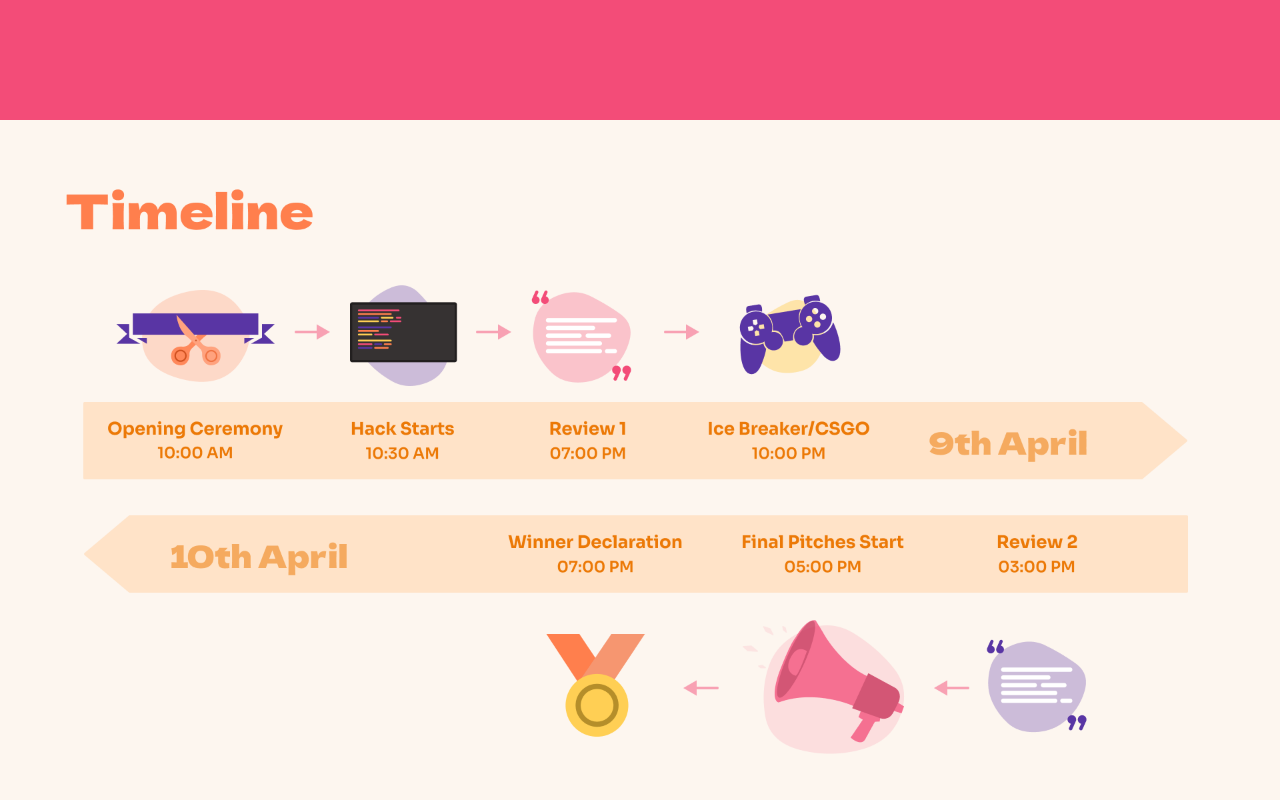
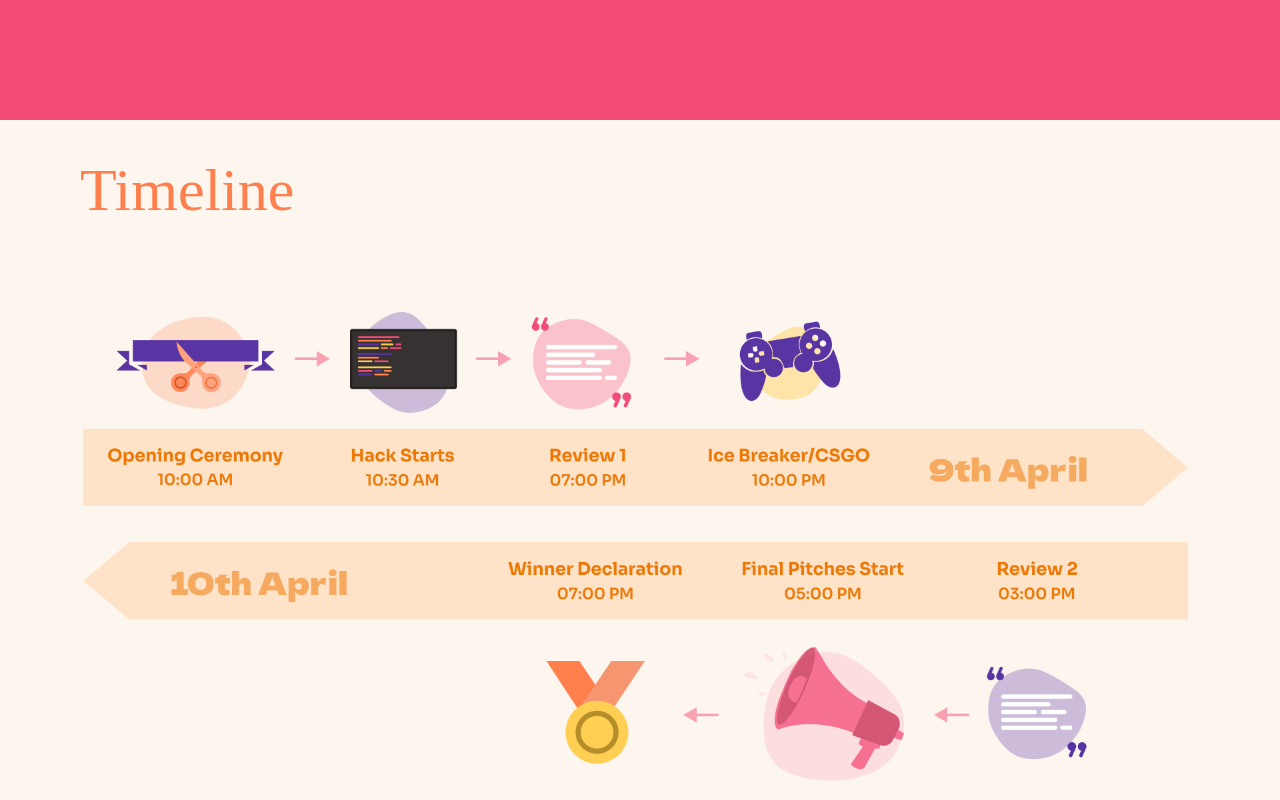
Before and after one commit to pranjaltimsina/WT22, a React (Create React App) app: page / in a window 1280 px wide. Shown: the part 1480-2280 px from the top of the page. Built offline with nearby package versions, Linux system fonts and the light colour scheme; a web font is replaced by a local one.

Commit message:
feat: add contact illustration

```diff
--- a/src/About/About.jsx
+++ b/src/About/About.jsx
@@ -32,9 +32,7 @@ const RightImage = () => {
   return (
     <div className='w-full h-full lg:w-1/2  lg:p-10 xl:p-24 flex justify-center items-center'>
       <img src={illustration} alt='About' className='w-full lg:w-2/3' />
-      <div className='w-[1/4] aspect-square bg-gray-400'></div>
     </div>
-
   )
 }
 
--- a/src/Contact/Contact.jsx
+++ b/src/Contact/Contact.jsx
@@ -6,6 +6,9 @@ import instagram from '../assets/instagram.svg'
 import facebook from '../assets/facebook.svg'
 import twitter from '../assets/twitter.svg'
 import linkedin from '../assets/linkedin.svg'
+
+import illustration from '../assets/illus.png'
+
 
 const Description = () => {
   return (
@@ -23,7 +26,7 @@ const Description = () => {
 const RightImage = () => {
   return (
     <div className='w-full h-full lg:w-1/2 lg:p-14 flex justify-center items-center'>
-      <img src='https://picsum.photos/649/649' alt='About' className='w-full lg:w-2/3' />
+      <img src={illustration} alt='About' className='w-full lg:w-2/3' />
     </div>
 
   )
--- a/src/Timeline/Timeline.jsx
+++ b/src/Timeline/Timeline.jsx
@@ -30,7 +30,10 @@ const Timeline = ({ myRef }) => {
   // )
 
   return (
-    <section ref={myRef} className='overflow-auto w-screen block'>
+    <section ref={myRef} className='bg-[#fdf6ef] overflow-auto w-screen block'>
+      <h2 className='font-DelaGothic text-5xl md:text-6xl text-[#ff7f4d] p-10 lg:px-20'>
+        Timeline
+      </h2>
       <img src={timeline} alt='Timeline' className='block min-w-min md:min-w-0 max-w-[100vw] ' />
     </section>
   )
```
Also changed, not shown: src/assets/Timeline.png.
